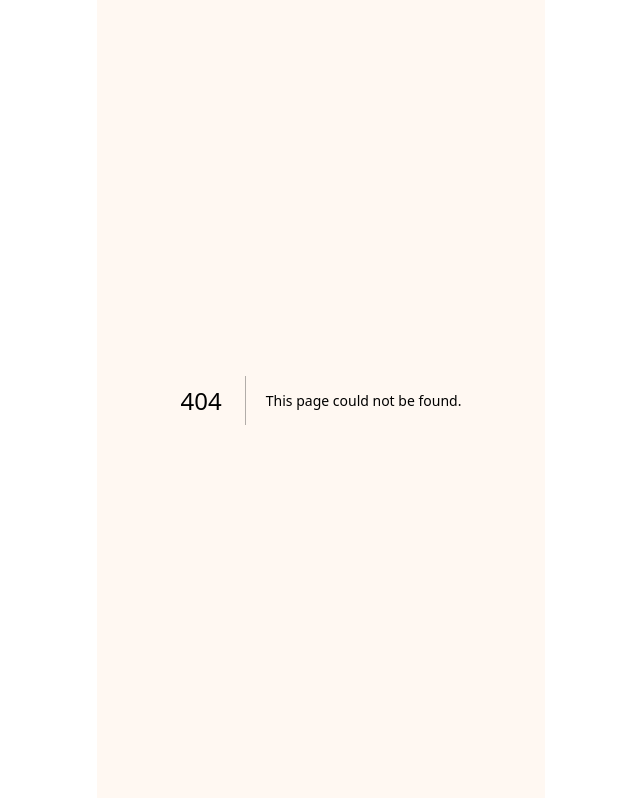
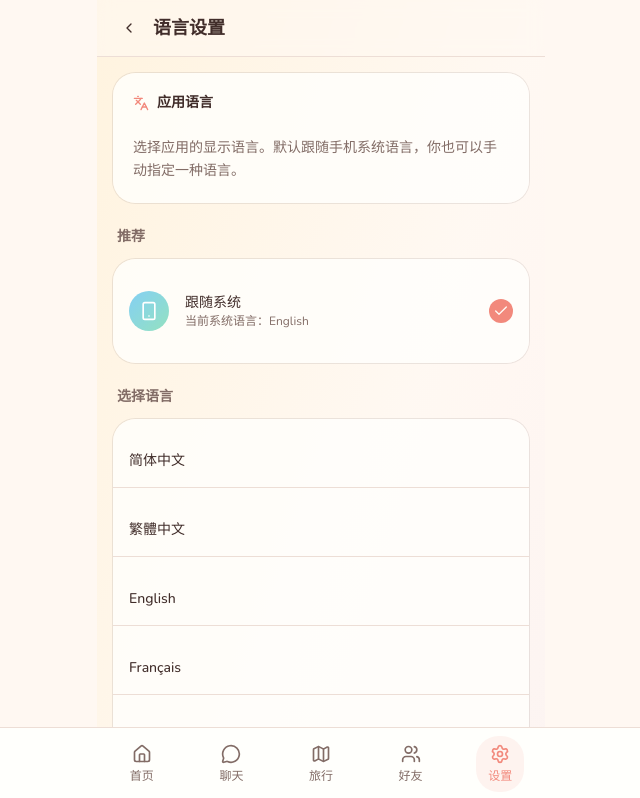
Before and after one commit to GunHuGuns/wangyiwanou, a Next.js app: page /settings/language in a window 1280 px wide. Before the commit this address had no page. Shown: the top 798 px of the page, without its empty margins (319-959 px from the left). Built offline with nearby package versions, Linux system fonts and the light colour scheme.

Commit message:
feat: add language settings page and update settings navigation
Co-authored-by: XelloS <16420962+GunHuGuns@users.noreply.github.com>

```diff
--- /dev/null
+++ b/app/(main)/settings/language/page.tsx
@@ -0,0 +1,112 @@
+'use client'
+
+import { PageHeader } from '@/components/common/page-header'
+import { Card } from '@/components/ui/card'
+import { Check, Languages, Smartphone } from 'lucide-react'
+import { cn } from '@/lib/utils'
+import { toast } from 'sonner'
+import {
+  useLanguage,
+  LANGUAGES,
+  FOLLOW_SYSTEM,
+  getLanguageOption,
+  detectSystemLanguage,
+} from '@/lib/hooks/use-language'
+
+export default function LanguageSettingsPage() {
+  const { pref, loaded, setLanguage, isFollowingSystem } = useLanguage()
+
+  const systemLang = loaded ? getLanguageOption(detectSystemLanguage()) : null
+
+  const handleSelect = (value: string) => {
+    setLanguage(value)
+    if (value === FOLLOW_SYSTEM) {
+      toast.success('已设置为跟随系统语言')
+    } else {
+      toast.success(`语言已切换为${getLanguageOption(value).name}`)
+    }
+  }
+
+  return (
+    <div className="min-h-screen bg-gradient-to-br from-cute-cream via-background to-cute-lavender/10 pb-24">
+      <PageHeader title="语言设置" showBack />
+
+      <div className="px-4 py-4">
+        <div className="max-w-lg mx-auto space-y-6">
+          {/* 说明 */}
+          <Card className="p-5 bg-card/80 border-0">
+            <div className="flex items-center gap-2 mb-2">
+              <Languages className="w-4 h-4 text-primary" />
+              <h3 className="font-semibold">应用语言</h3>
+            </div>
+            <p className="text-sm text-muted-foreground leading-relaxed">
+              选择应用的显示语言。默认跟随手机系统语言，你也可以手动指定一种语言。
+            </p>
+          </Card>
+
+          {/* 跟随系统 */}
+          <div>
+            <h3 className="text-sm font-semibold text-muted-foreground mb-3 px-1">
+              推荐
+            </h3>
+            <Card className="border-0 bg-card/80 overflow-hidden">
+              <button
+                type="button"
+                onClick={() => handleSelect(FOLLOW_SYSTEM)}
+                className="w-full flex items-center gap-4 p-4 hover:bg-muted/50 transition-colors text-left"
+                aria-label="跟随系统语言"
+              >
+                <div className="w-10 h-10 rounded-xl bg-gradient-to-br from-cute-sky to-cute-mint flex items-center justify-center flex-shrink-0">
+                  <Smartphone className="w-5 h-5 text-white" />
+                </div>
+                <div className="flex-1 min-w-0">
+                  <h4 className="font-medium">跟随系统</h4>
+                  <p className="text-xs text-muted-foreground truncate">
+                    {systemLang
+                      ? `当前系统语言：${systemLang.name}`
+                      : '使用手机系统的语言设置'}
+                  </p>
+                </div>
+                {isFollowingSystem && (
+                  <div className="w-6 h-6 rounded-full bg-primary flex items-center justify-center flex-shrink-0">
+                    <Check className="w-4 h-4 text-primary-foreground" />
+                  </div>
+                )}
+              </button>
+            </Card>
+          </div>
+
+          {/* 语言列表 */}
+          <div>
+            <h3 className="text-sm font-semibold text-muted-foreground mb-3 px-1">
+              选择语言
+            </h3>
+            <Card className="divide-y divide-border border-0 bg-card/80">
+              {LANGUAGES.map((lang) => {
+                const active = !isFollowingSystem && pref === lang.code
+                return (
+                  <button
+                    key={lang.code}
+                    type="button"
+                    onClick={() => handleSelect(lang.code)}
+                    className={cn(
+                      'w-full flex items-center gap-4 p-4 hover:bg-muted/50 transition-colors text-left first:rounded-t-lg last:rounded-b-lg',
+                    )}
+                    aria-label={`选择${lang.name}`}
+                  >
+                    <span className="flex-1 font-medium">{lang.name}</span>
+                    {active && (
+                      <div className="w-6 h-6 rounded-full bg-primary flex items-center justify-center flex-shrink-0">
+                        <Check className="w-4 h-4 text-primary-foreground" />
+                      </div>
+                    )}
+                  </button>
+                )
+              })}
+            </Card>
+          </div>
+        </div>
+      </div>
+    </div>
+  )
+}
--- a/app/(main)/settings/page.tsx
+++ b/app/(main)/settings/page.tsx
@@ -20,6 +20,7 @@ import {
   AudioLines,
   Sparkles,
   Eye,
+  Languages,
 } from 'lucide-react'
 import { toast } from 'sonner'
 
@@ -86,6 +87,13 @@ const settingsGroups = [
   {
     title: '其他',
     items: [
+      {
+        href: '/settings/language',
+        icon: Languages,
+        label: '语言设置',
+        description: '切换应用显示语言',
+        color: 'from-cute-sky to-cute-lavender',
+      },
       {
         href: '/settings/about',
         icon: Info,
--- /dev/null
+++ b/lib/hooks/use-language.ts
@@ -0,0 +1,105 @@
+"use client"
+
+import { useState, useEffect, useCallback } from "react"
+
+// 支持的语言列表
+export interface LanguageOption {
+  code: string
+  name: string
+  // 用于匹配 navigator.language 的前缀
+  match: string[]
+}
+
+export const LANGUAGES: LanguageOption[] = [
+  { code: "zh-CN", name: "简体中文", match: ["zh-cn", "zh-hans", "zh"] },
+  { code: "zh-TW", name: "繁體中文", match: ["zh-tw", "zh-hant", "zh-hk", "zh-mo"] },
+  { code: "en", name: "English", match: ["en"] },
+  { code: "fr", name: "Français", match: ["fr"] },
+  { code: "es", name: "Español", match: ["es"] },
+  { code: "pt", name: "Português", match: ["pt"] },
+  { code: "de", name: "Deutsch", match: ["de"] },
+  { code: "pl", name: "Polski", match: ["pl"] },
+  { code: "it", name: "Italiano", match: ["it"] },
+  { code: "ru", name: "Русский", match: ["ru"] },
+  { code: "ja", name: "日本語", match: ["ja"] },
+  { code: "ko", name: "한국어", match: ["ko"] },
+]
+
+const KEY = "appLanguage"
+const EVENT = "app-language-change"
+// 特殊值：跟随系统语言
+export const FOLLOW_SYSTEM = "system"
+
+// 根据浏览器/系统语言推断默认语言代码
+export function detectSystemLanguage(): string {
+  if (typeof navigator === "undefined") return "zh-CN"
+  const candidates = navigator.languages?.length
+    ? navigator.languages
+    : [navigator.language]
+  for (const raw of candidates) {
+    const lower = raw.toLowerCase()
+    const found = LANGUAGES.find((l) =>
+      l.match.some((m) => lower === m || lower.startsWith(m + "-")),
+    )
+    if (found) return found.code
+  }
+  return "zh-CN"
+}
+
+export function getLanguageOption(code: string): LanguageOption {
+  return LANGUAGES.find((l) => l.code === code) ?? LANGUAGES[0]
+}
+
+// 读取已保存的选择（可能是 "system" 或具体语言代码）
+export function readLanguagePref(): string {
+  if (typeof window === "undefined") return FOLLOW_SYSTEM
+  try {
+    return localStorage.getItem(KEY) || FOLLOW_SYSTEM
+  } catch {
+    return FOLLOW_SYSTEM
+  }
+}
+
+export function writeLanguagePref(pref: string | null) {
+  if (typeof window === "undefined") return
+  if (pref) {
+    localStorage.setItem(KEY, pref)
+  } else {
+    localStorage.removeItem(KEY)
+  }
+  window.dispatchEvent(new Event(EVENT))
+}
+
+export function useLanguage() {
+  // pref 为用户选择（"system" 或语言代码）
+  const [pref, setPref] = useState<string>(FOLLOW_SYSTEM)
+  const [loaded, setLoaded] = useState(false)
+
+  useEffect(() => {
+    setPref(readLanguagePref())
+    setLoaded(true)
+    const handler = () => setPref(readLanguagePref())
+    window.addEventListener(EVENT, handler)
+    window.addEventListener("storage", handler)
+    return () => {
+      window.removeEventListener(EVENT, handler)
+      window.removeEventListener("storage", handler)
+    }
+  }, [])
+
+  const setLanguage = useCallback((pref: string) => {
+    writeLanguagePref(pref)
+  }, [])
+
+  // 实际生效的语言代码
+  const resolvedCode = pref === FOLLOW_SYSTEM ? detectSystemLanguage() : pref
+
+  return {
+    pref,
+    loaded,
+    setLanguage,
+    isFollowingSystem: pref === FOLLOW_SYSTEM,
+    language: getLanguageOption(resolvedCode),
+    resolvedCode,
+  }
+}
```
